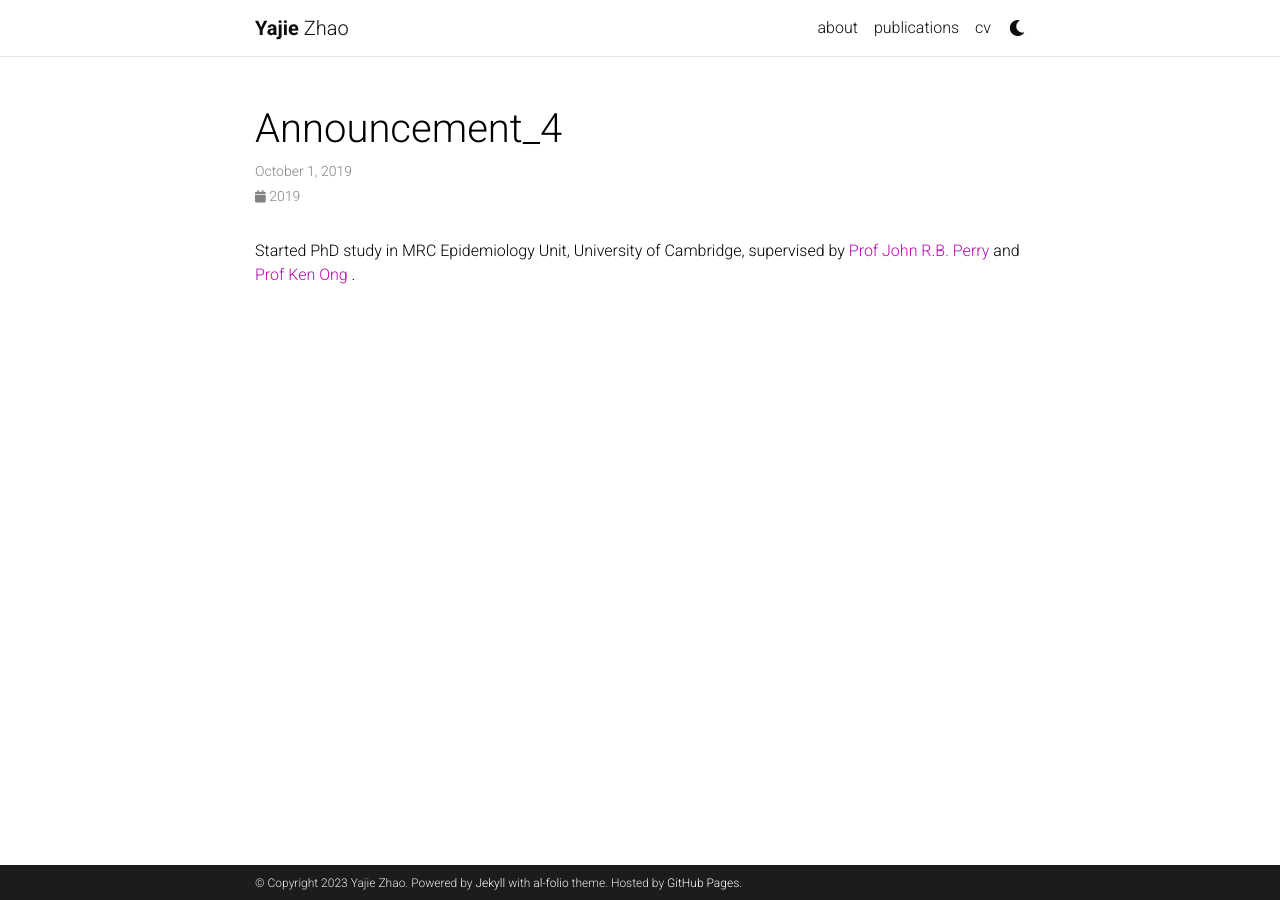
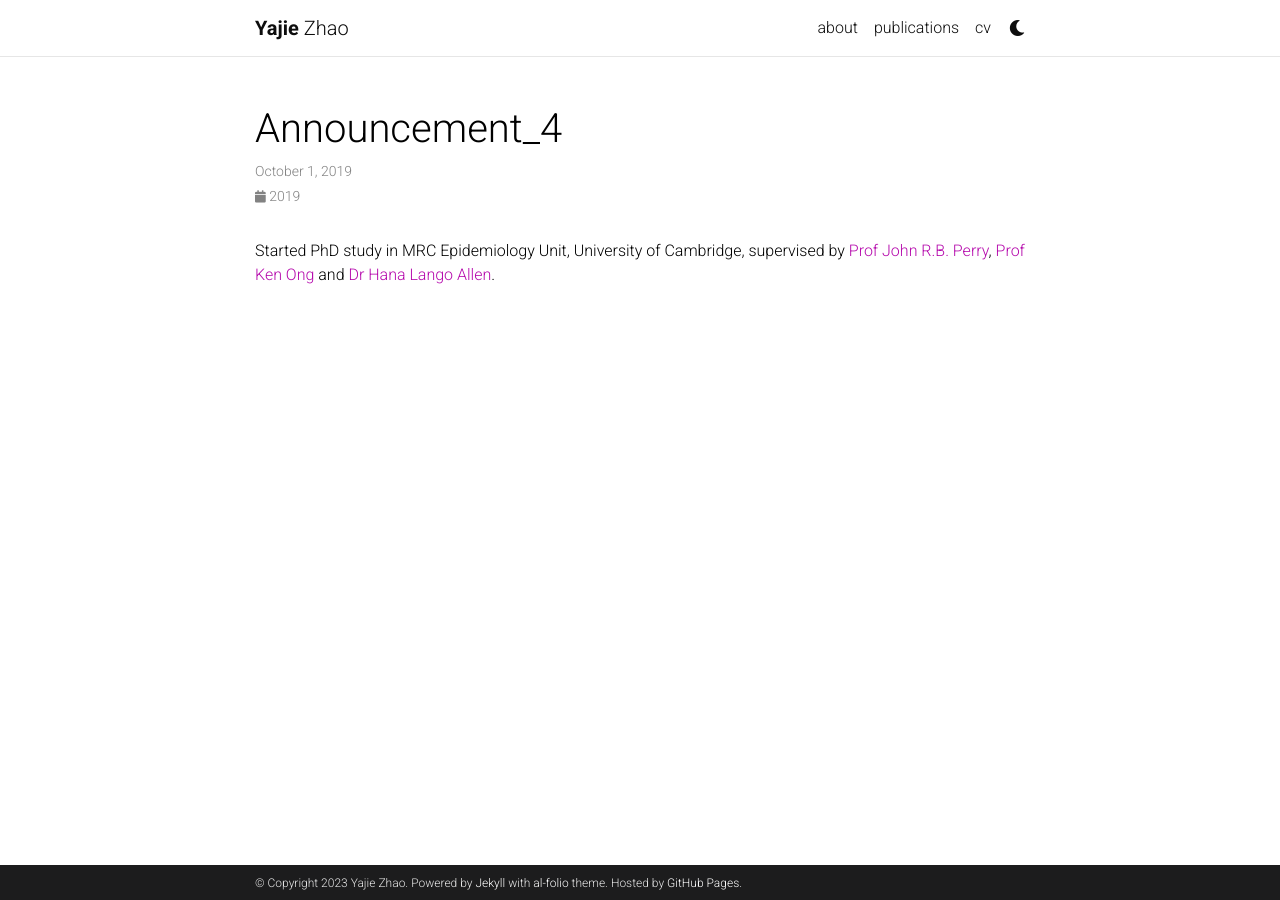
Before and after one commit to zhaoyajie1209/zhaoyajie1209.github.io, a Jekyll site: the page built from _news/announcement_4.md, in a window 1280 px wide. Built offline with Jekyll 4.4.1, drawn with Linux system fonts in a browser that asks for light colours; comment, search, counter and statistics services are not loaded; a style sheet for code colours, icons or effects is not loaded.

Commit message:
Update announcement_4.md

```diff
--- a/_news/announcement_4.md
+++ b/_news/announcement_4.md
@@ -5,4 +5,4 @@ inline: true
 related_posts: false
 ---
 
-Started PhD study in MRC Epidemiology Unit, University of Cambridge, supervised by <a href="https://www.mrc-epid.cam.ac.uk/people/john-perry/"> Prof John R.B. Perry </a> and <a href="https://www.mrc-epid.cam.ac.uk/people/ken-ong/"> Prof Ken Ong </a>.
+Started PhD study in MRC Epidemiology Unit, University of Cambridge, supervised by <a href="https://www.mrc-epid.cam.ac.uk/people/john-perry/">Prof John R.B. Perry</a>, <a href="https://www.mrc-epid.cam.ac.uk/people/ken-ong/">Prof Ken Ong</a> and <a href="https://www.mrc-epid.cam.ac.uk/people/hana-lango-allen/">Dr Hana Lango Allen</a>.
```
